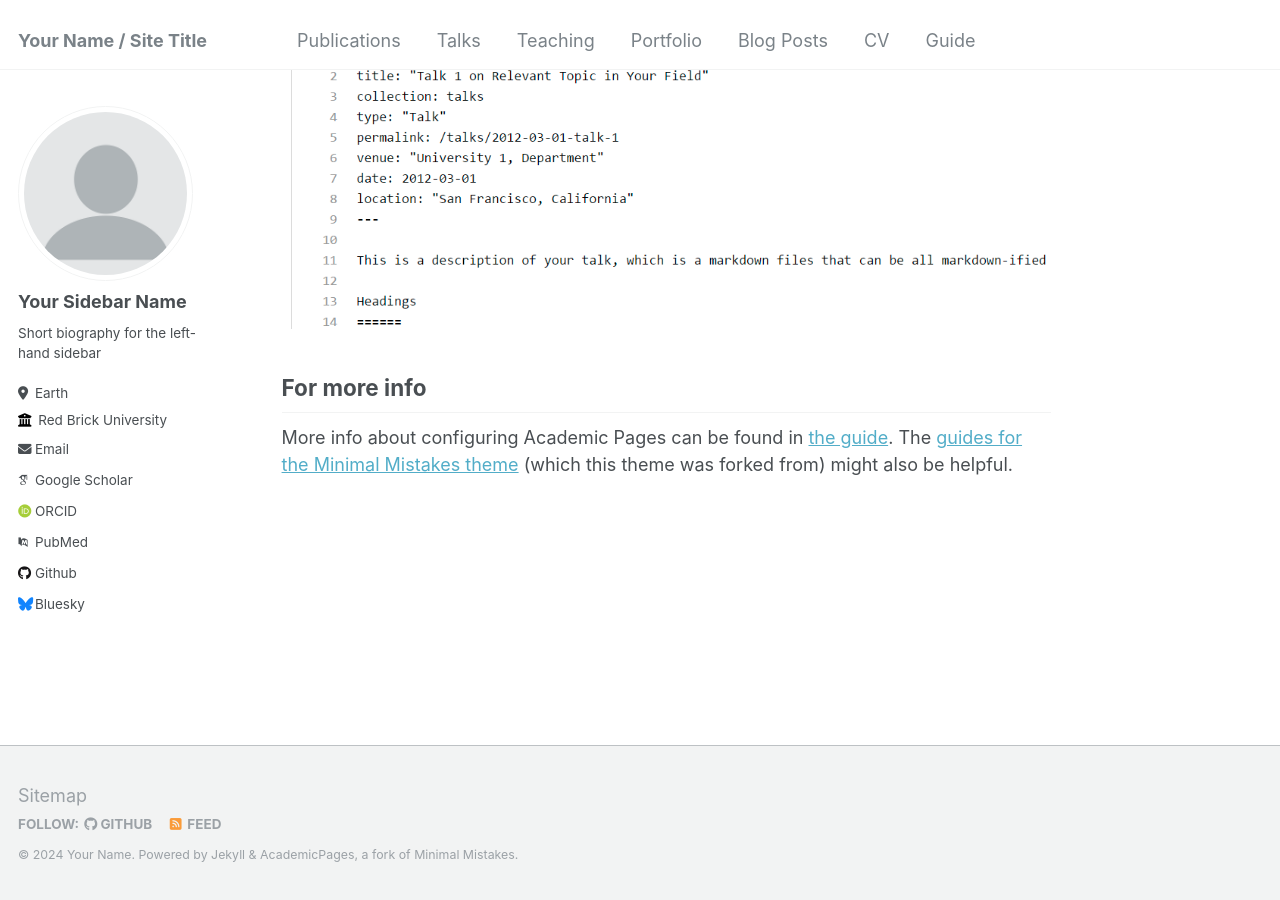
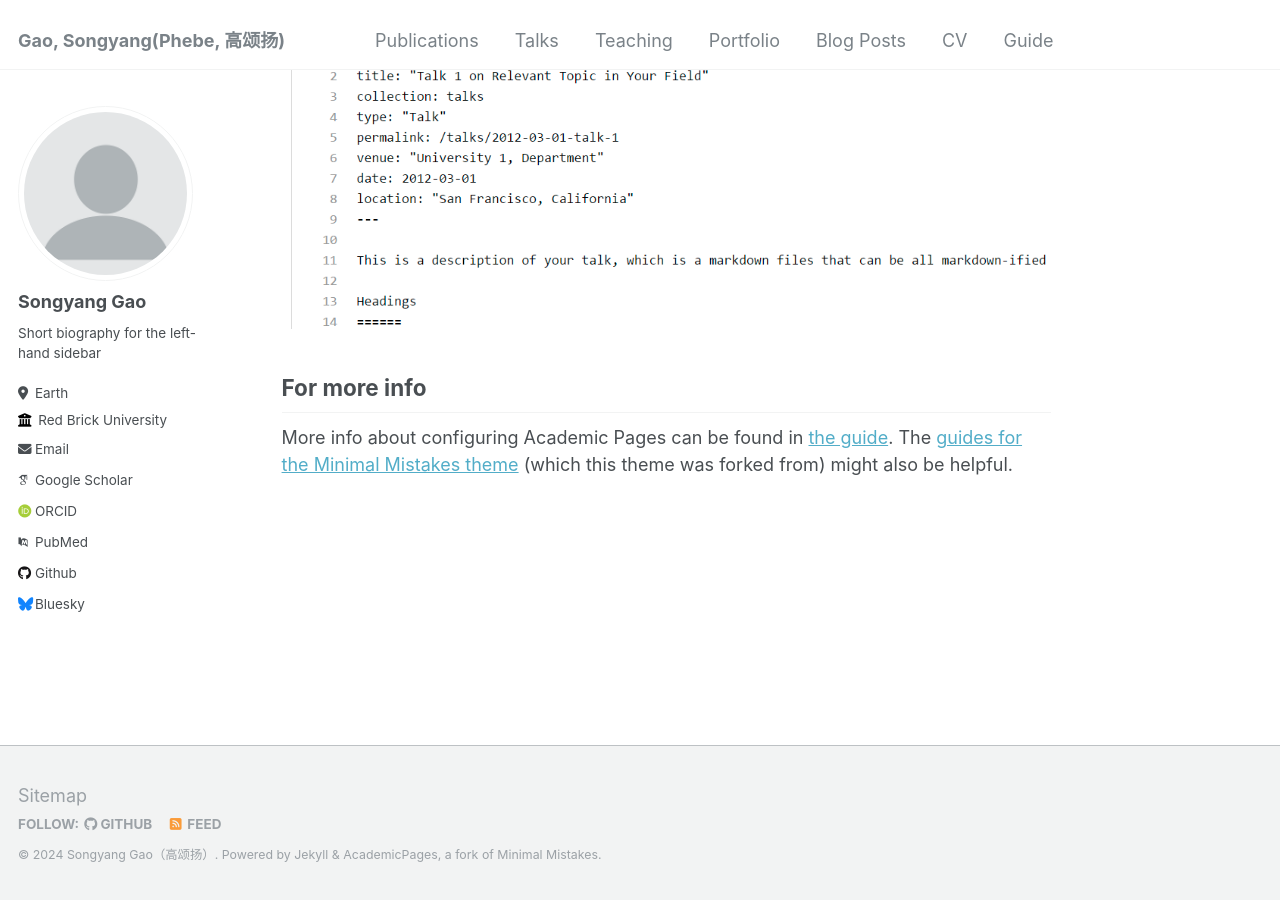
Before and after one commit to songyang0603/songyang0603.github.io, a Jekyll site: the page built from _pages/about.md, in a window 1280 px wide and 900 px high, scrolled down 2660 px. Built offline with Jekyll 4.4.1, drawn with Linux system fonts in a browser that asks for light colours; some web fonts are replaced.

Commit message:
_config.yml

```diff
--- a/_config.yml
+++ b/_config.yml
@@ -8,13 +8,13 @@
 
 # Basic Site Settings
 locale                   : "en-US"
-title                    : "Your Name / Site Title"
+title                    : "Gao, Songyang(Phebe, 高颂扬) " # "Your name / Site Title"
 title_separator          : "-"
-name                     : &name "Your Name"
+name                     : &name "Songyang Gao（高颂扬）" # "Your name"
 description              : &description "personal description"
-url                      : https://academicpages.github.io # the base hostname & protocol for your site e.g. "https://mmistakes.github.io"
+url                      : https://songyang0603.github.io # https://academicpages.github.io # the base hostname & protocol for your site e.g. "https://mmistakes.github.io"
 baseurl                  : "" # the subpath of your site, e.g. "/blog"
-repository               : "academicpages/academicpages.github.io"
+repository               : "songyang0603/songyang0603.github.io" # "academicpages/academicpages.github.io"
 
 # Site Author - The following control what appear as part of the author content on the side bar.
 #               If a field is blank the icon and link will not appear, otherwise it will be shown.
@@ -22,7 +22,7 @@ repository               : "academicpages/academicpages.github.io"
 author:
   # Biographic information
   avatar           : "profile.png"
-  name             : "Your Sidebar Name"
+  name             : "Songyang Gao" # "Your Sidebar Name"
   pronouns         : # example: "she/her"
   bio              : "Short biography for the left-hand sidebar"
   location         : "Earth"
```
